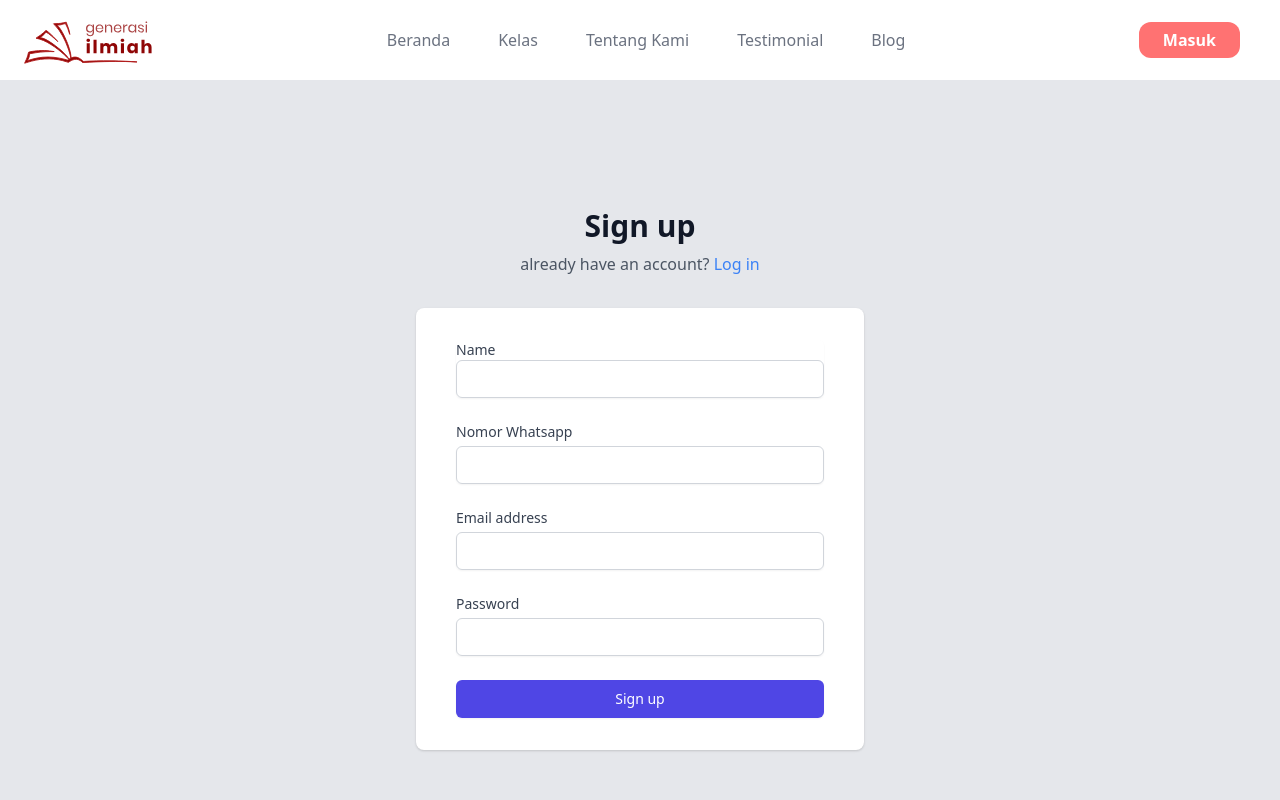
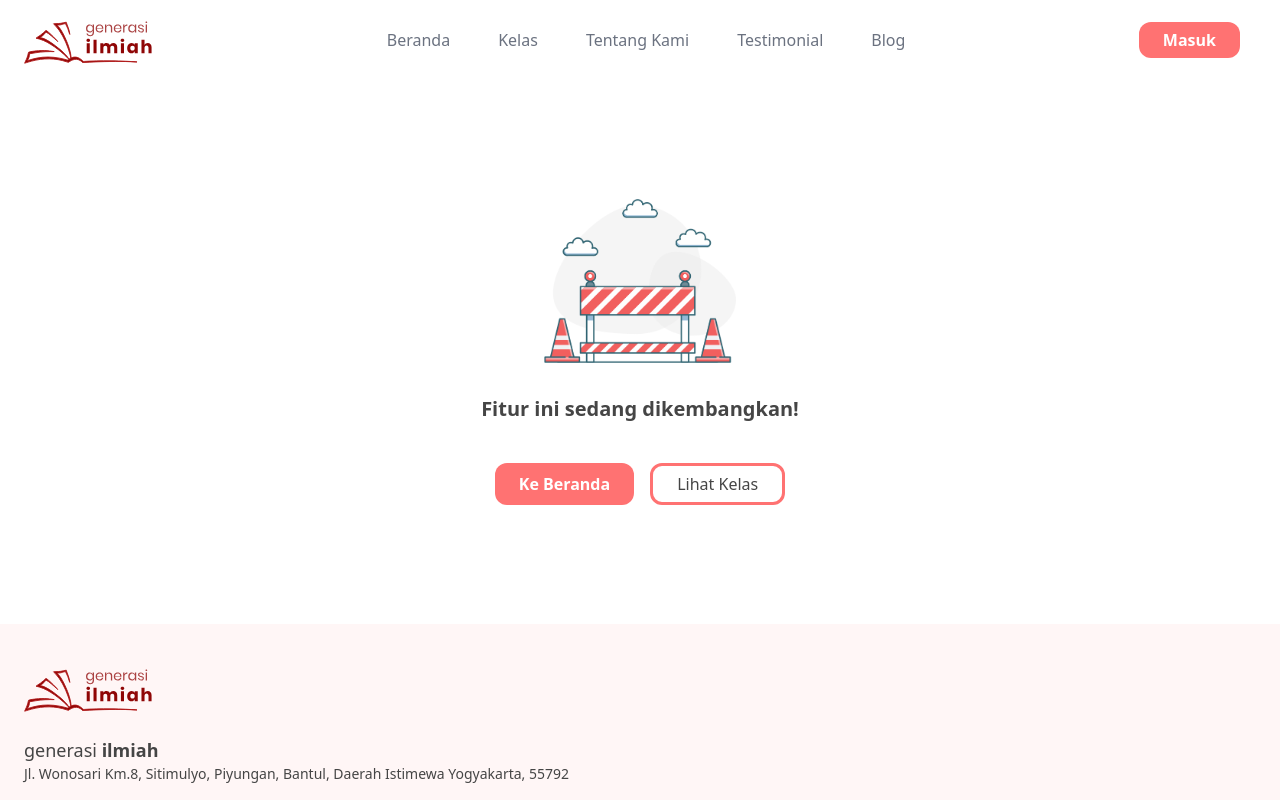
Before and after one commit to Generasiilmiah/generasiilmiah.com, a Next.js app: page /signup in a window 1280 px wide. Shown: the top 800 px of the page. Built offline with nearby package versions, Linux system fonts and the light colour scheme; no server answers.

Commit message:
Custom 404 and under construction page

```diff
--- /dev/null
+++ b/components/Construction.jsx
@@ -0,0 +1,41 @@
+import React from "react";
+import Link from "next/link";
+
+function Construction(props) {
+  return (
+    <div className="h-96 my-20 flex flex-col items-center justify-center">
+      <img
+        src="/assets/img/contruction.png"
+        alt="Sedang dalam pengembangan"
+        className="w-48 block mc-auto mb-8"
+      />
+      <h3 className="font-bold text-xl">Fitur ini sedang dikembangkan!</h3>
+
+      <div className="flex mt-10">
+        <Link href="/">
+          <a className="block">
+            <div
+              className="rounded-xl px-6 py-1.5 h-full mr-4 theme-bg text-white font-bold flex justify-center items-center hover:bg-red-500 transition duration-150 ease-in-out"
+              style={{ boxSizing: "border-box" }}
+            >
+              <p>Ke Beranda</p>
+            </div>
+          </a>
+        </Link>
+
+        <Link href="/kelas">
+          <a className="block">
+            <div
+              className="rounded-xl theme-border px-6 py-1.5 h-full flex justify-center items-center hover:border-5"
+              style={{ boxSizing: "border-box" }}
+            >
+              <p>Lihat Kelas</p>
+            </div>
+          </a>
+        </Link>
+      </div>
+    </div>
+  );
+}
+
+export default Construction;
--- /dev/null
+++ b/pages/404.jsx
@@ -0,0 +1,46 @@
+import React from "react";
+import Link from "next/link";
+import Head from "next/head";
+
+function NotFound(props) {
+  return (
+    <div className="h-96 my-20 flex flex-col items-center justify-center">
+      <Head>
+        <title>Tidak Ditemukan - Generasi Ilmiah</title>
+      </Head>
+
+      <img
+        src="/assets/svg/404.svg"
+        alt="Tidak ditemukan"
+        className="w-64 block mc-auto mb-8"
+      />
+      <h3 className="font-bold text-xl">Halaman tidak ditemukan!</h3>
+
+      <div className="flex mt-10">
+        <Link href="/">
+          <a className="block">
+            <div
+              className="rounded-xl px-6 py-1.5 h-full mr-4 theme-bg text-white font-bold flex justify-center items-center hover:bg-red-500 transition duration-150 ease-in-out"
+              style={{ boxSizing: "border-box" }}
+            >
+              <p>Ke Beranda</p>
+            </div>
+          </a>
+        </Link>
+
+        <Link href="/kelas">
+          <a className="block">
+            <div
+              className="rounded-xl theme-border px-6 py-1.5 h-full flex justify-center items-center hover:border-5"
+              style={{ boxSizing: "border-box" }}
+            >
+              <p>Lihat Kelas</p>
+            </div>
+          </a>
+        </Link>
+      </div>
+    </div>
+  );
+}
+
+export default NotFound;
--- a/pages/blog/[id].jsx
+++ b/pages/blog/[id].jsx
@@ -1,9 +1,11 @@
 import React from "react";
+import NotFound from "../404";
 
 function Article(props) {
   return (
     <article className="px-6 py-8 md:container md:mx-auto">
-      <div className="md:w-3/5">
+      <NotFound />
+      {/* <div className="md:w-3/5">
         <h1 className="font-bold text-2xl">Lorem ipsum dolor sit amet</h1>
         <small className="block mb-6">31 Januari 2021 - 17:51</small>
         <img
@@ -28,7 +30,7 @@ function Article(props) {
           possimus sit minima saepe? Iure perspiciatis quo nam magnam pariatur
           ea? Voluptates.
         </p>
-      </div>
+      </div> */}
     </article>
   );
 }
--- a/pages/kelas/[id].jsx
+++ b/pages/kelas/[id].jsx
@@ -5,10 +5,11 @@ import { useRouter } from "next/router";
 import Collapsible from "react-collapsible";
 import AccordionTitle from "../../components/AccordionTitle";
 import AccordionContent from "../../components/AccordionContent";
+import NotFound from "../404";
 
 function ClassDetail(props) {
   function generateMsg(kelas, paket) {
-    const targetPhone = `628977354733`;
+    const targetPhone = `6281370369566`;
     const whatsappMsg = `Halo kak! Aku mau pesan Kelas ${kelas} paket ${paket} nih!`;
 
     const link = `https://api.whatsapp.com/send?phone=${targetPhone}&text=${whatsappMsg
@@ -127,7 +128,7 @@ function ClassDetail(props) {
           </article>
         </>
       ) : (
-        "Oof"
+        <NotFound />
       )}
     </div>
   );
--- a/pages/login.jsx
+++ b/pages/login.jsx
@@ -4,6 +4,8 @@ import LoginForm from "../components/LoginForm";
 
 import { ToastContainer, toast } from "react-toastify";
 import "react-toastify/dist/ReactToastify.css";
+import Construction from "../components/Construction";
+import Head from "next/head";
 // import firebaseClient from "../firebaseClient";
 // import firebase from "firebase/app";
 // import "firebase/auth";
@@ -42,7 +44,12 @@ function login(props) {
   }
 
   return (
-    <div className="min-h-screen flex flex-col justify-center bg-gray-200">
+    <>
+      <Head>
+        <title>Login - Generasi Ilmiah</title>
+      </Head>
+      <Construction />
+      {/* <div className="min-h-screen flex flex-col justify-center bg-gray-200">
       <div className="mt-8 sm:mx-auto sm:w-full sm:max-w-md">
         <div className="text-center mt-24">
           <h2 className="mt-6 text-center text-3xl font-extrabold text-gray-900">
@@ -68,7 +75,8 @@ function login(props) {
       </div>
 
       <ToastContainer position="bottom-center" />
-    </div>
+    </div> */}
+    </>
   );
 }
 
--- a/pages/signup.jsx
+++ b/pages/signup.jsx
@@ -3,6 +3,8 @@ import Link from "next/link";
 import SignupForm from "../components/SignupForm";
 import { ToastContainer, toast } from "react-toastify";
 import "react-toastify/dist/ReactToastify.css";
+
+import Construction from "../components/Construction";
 
 // import firebaseClient from "../firebaseClient";
 // import firebase from "firebase/app";
@@ -74,7 +76,9 @@ function signup(props) {
   }
 
   return (
-    <div className="min-h-screen flex bg-gray-200">
+    <>
+      <Construction />
+      {/* <div className="min-h-screen flex bg-gray-200">
       <div className="mt-8 sm:mx-auto sm:w-full sm:max-w-md">
         <div className="text-center mt-24">
           <h2 className="mt-6 text-center text-3xl leading-9 font-extrabold text-gray-900">
@@ -100,7 +104,8 @@ function signup(props) {
       </div>
 
       <ToastContainer position="bottom-center" />
-    </div>
+    </div> */}
+    </>
   );
 }
 
```
